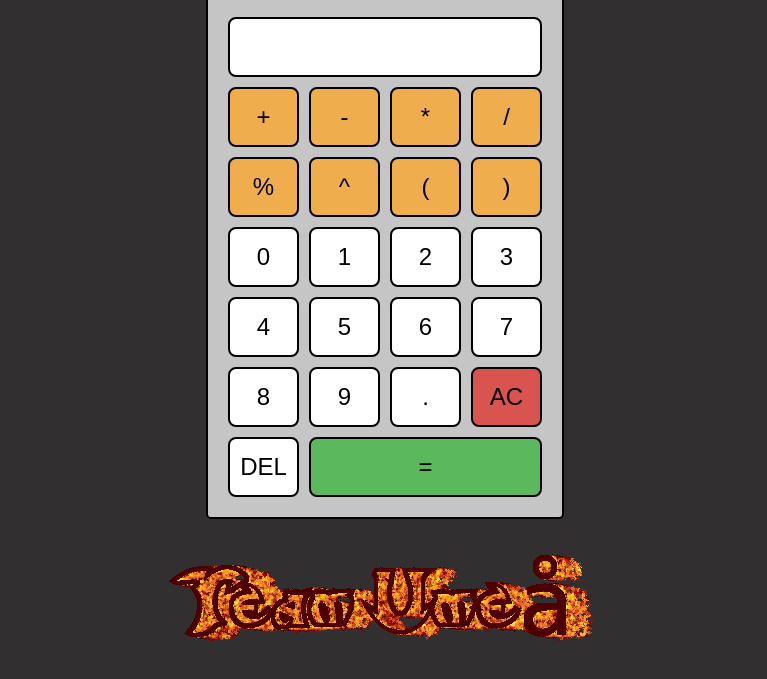
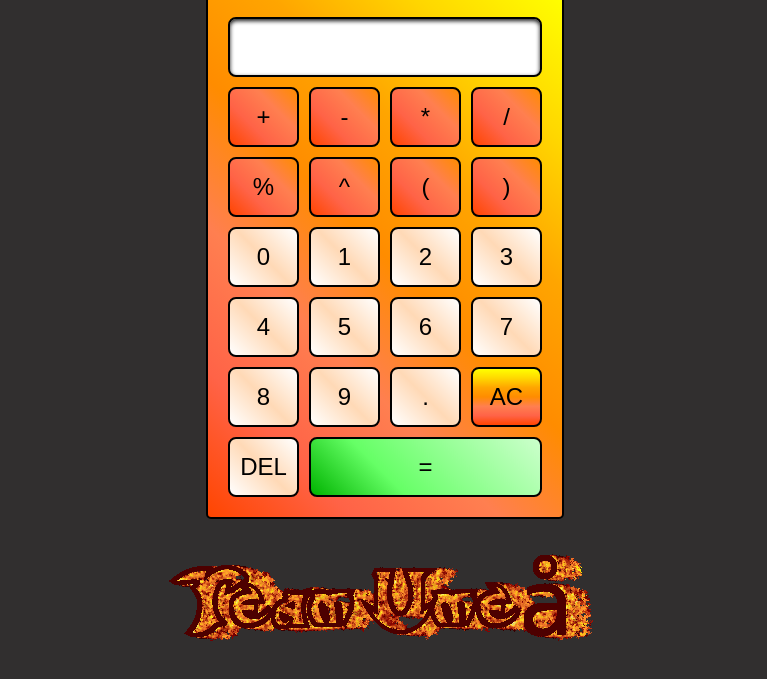
Before and after one commit to Team-Umea/v42calculator, a plain HTML site: page index.html in a window 1280 px wide. Shown: the part 155-834 px from the top of the page, without its empty margins (255-1022 px from the left). Drawn offline with nearby package versions, Linux system fonts and the light colour scheme.

Commit message:
more improtant css changes

```diff
--- a/advStyles.css
+++ b/advStyles.css
@@ -24,6 +24,8 @@ body {
   height: fit-content;
   border-radius: 5px;
   width: fit-content;
+
+  background: linear-gradient(45deg, #ff4500, #ff6347, #ff7f50, #ff8c00, #ffa500, #ffd700, #ffff00);
 }
 
 header, footer {
@@ -35,8 +37,6 @@ header img, footer img {
   width:100%;
 }
 
-
-
 .display {
   width: 100%;
   font-size: 1.5em;
@@ -44,26 +44,39 @@ header img, footer img {
   background-color: white;
   border: solid 2px black;
   border-radius:8px;
+  box-shadow: inset 0 2px 4px rgba(0, 0, 0, 0.9);
+  transition: border-color 0.3s, box-shadow 0.3s;
 }
 
 button {
-  background-color:white;
+  /* background-color:white; */
   height: 60px;
   font-size: 1.5em;
   border-radius:8px;
+  display:inline-block;
   border: solid 2px black;
+  background: linear-gradient(45deg, #ffffff, #ffd9b6, #ffffff );
 }
 
 .btn-operator {
   background-color: #f0ad4e;
+  background: linear-gradient(45deg, #ff4500, #ff6347, #ff7f50, #ff8c00);
+}
+
+button:hover, button:focus {
+  transform: scale(1.1);
+  box-shadow: 0 8px 20px rgba(255, 100, 0, 0.5);
+  border: solid 2px black;
 }
 
 .btn-equals {
   background-color: #5cb85c;
   grid-column: 2/5;
   width: 100%;
+  background: linear-gradient(45deg, #00b300, #66ff66, #99ff99, #ccffcc);
 }
 
 .btn-allClear {
   background-color: #d9534f;
+  background: linear-gradient(0deg, #ff4500, #ff6347, #ff7f50, #ff8c00, #ffa500, #ffd700, #ffff00);
 }
```
